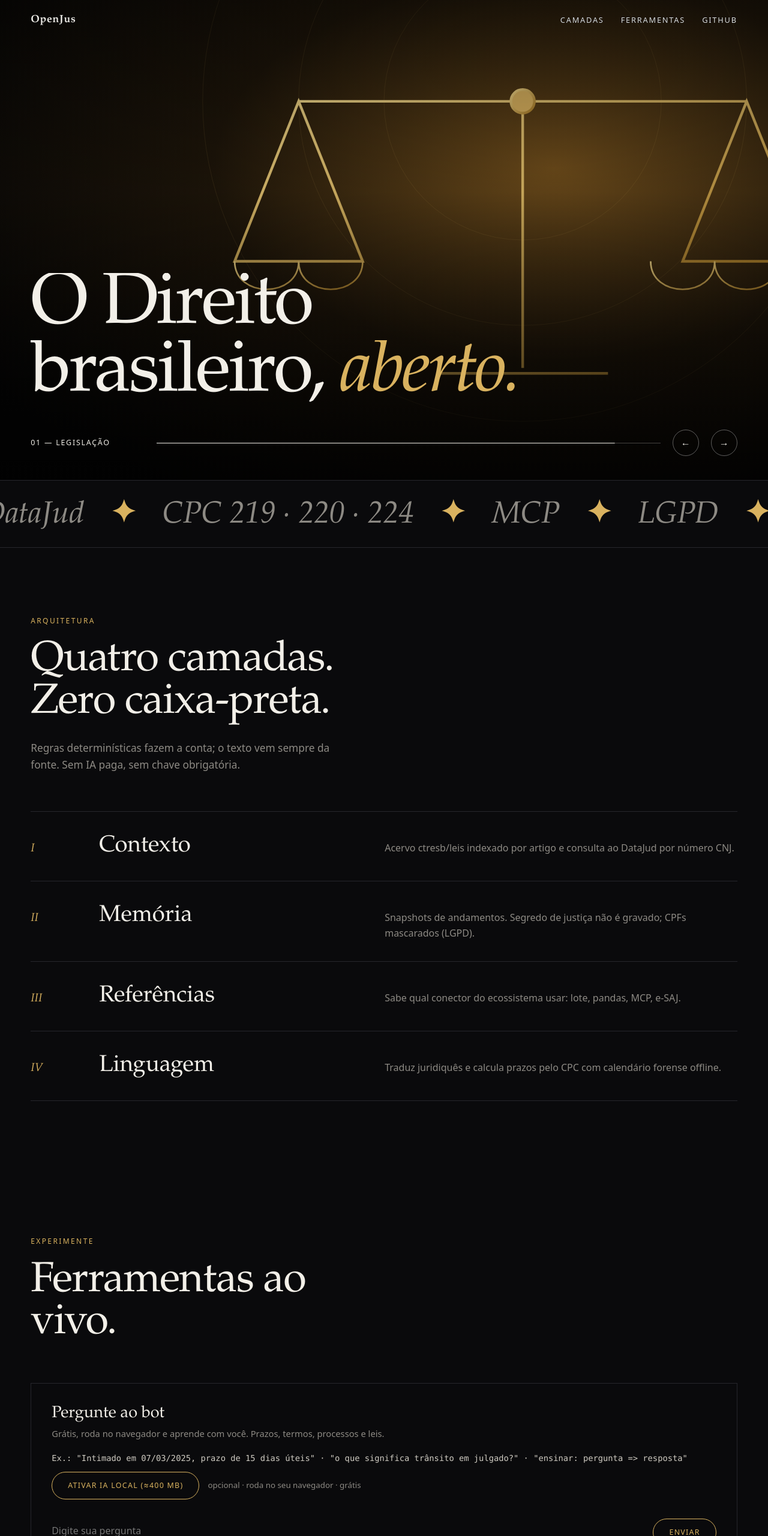
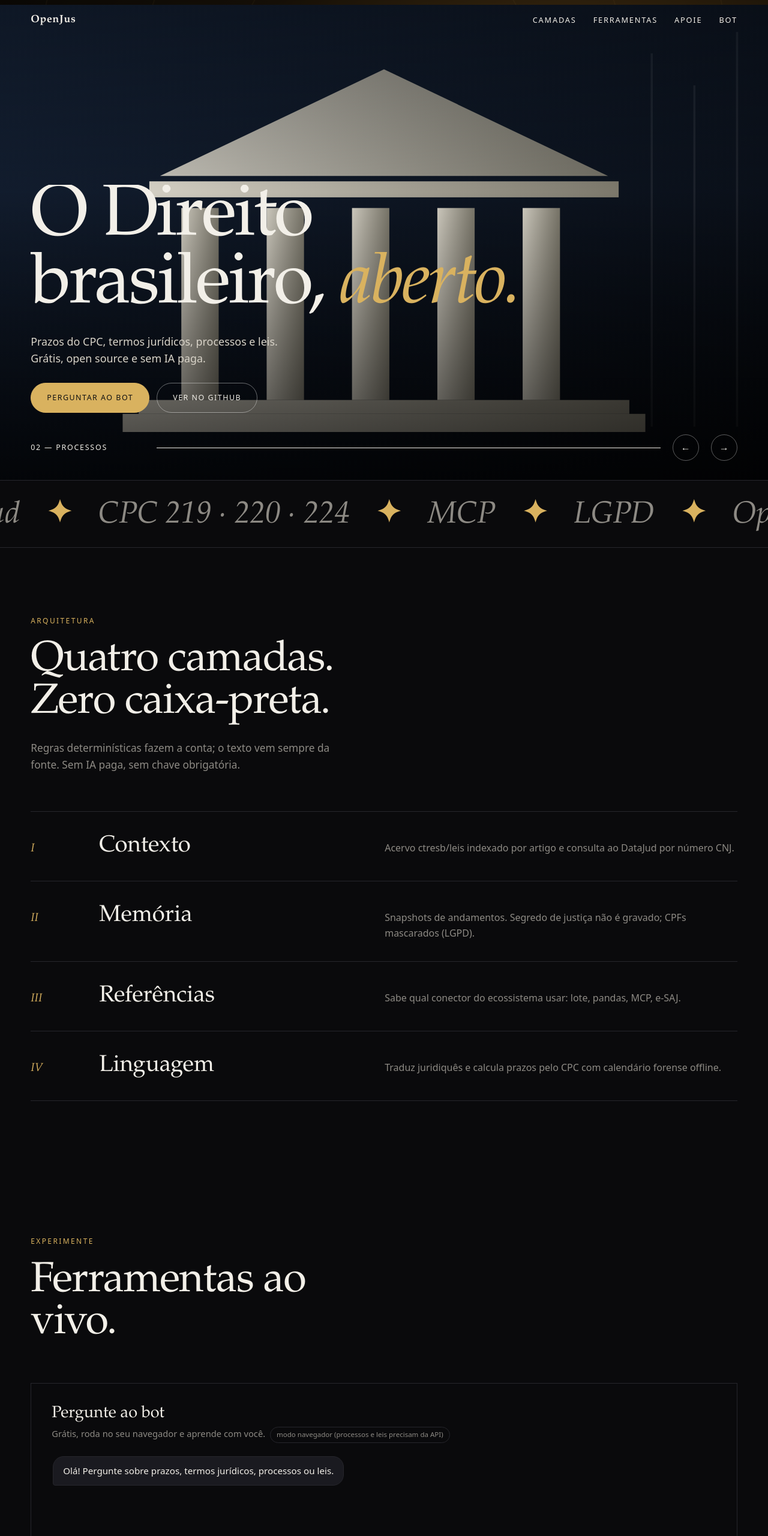
Before and after one commit to thiagollipe-web/open_jus, a plain HTML site: page site/index.html in a window 1280 px wide. Shown: the top 2560 px of the page at 60% size. Drawn offline with Linux system fonts and the light colour scheme; no server answers.

Commit message:
feat(site): hero com CTAs, chat em bolhas com sugestões, status da API, tradutor offline, seção Apoie com Pix e nav fixa (#4)
Claude-Session: https://claude.ai/code/session_01KWEXHaLhN6UwVYjnmKmagt

Co-authored-by: Claude <noreply@anthropic.com>

```diff
--- a/site/index.html
+++ b/site/index.html
@@ -13,7 +13,8 @@ body{background:var(--ink);color:var(--fg);font:16px/1.6 var(--sans);overflow-x:
 a{color:inherit}::selection{background:var(--ac);color:#000}
 :focus-visible{outline:2px solid var(--ac);outline-offset:3px}
 /* nav */
-nav{position:fixed;inset:0 0 auto;z-index:50;display:flex;justify-content:space-between;align-items:center;padding:22px 4vw;mix-blend-mode:difference}
+nav{position:fixed;inset:0 0 auto;z-index:50;display:flex;justify-content:space-between;align-items:center;padding:22px 4vw;transition:background .4s,padding .4s}
+nav.s{background:rgba(10,10,12,.82);backdrop-filter:blur(10px);padding-block:14px;border-bottom:1px solid var(--bd)}
 nav b{font:700 1.1rem var(--serif);letter-spacing:.04em}nav div{display:flex;gap:28px;font-size:.8rem;letter-spacing:.14em;text-transform:uppercase}
 nav a{text-decoration:none}nav a:hover{opacity:.6}
 @media(max-width:640px){nav div a:not(:last-child){display:none}}
@@ -26,18 +27,24 @@ nav a{text-decoration:none}nav a:hover{opacity:.6}
 @keyframes push{from{transform:translateY(0) scale(1)}to{transform:translateY(-8%) scale(1.08)}}
 .slide svg{position:absolute;inset:0;width:100%;height:100%;object-fit:cover}
 .slide .veil{position:absolute;inset:0;background:linear-gradient(180deg,rgba(0,0,0,.35),rgba(0,0,0,.05) 40%,rgba(0,0,0,.75))}
-.hero h1{position:absolute;z-index:10;left:4vw;right:4vw;bottom:15vh;font:400 clamp(2.6rem,9.5vw,9.5rem)/.92 var(--serif);letter-spacing:-.03em;pointer-events:none}
+.htxt{position:absolute;z-index:10;left:4vw;right:4vw;bottom:14vh}
+.hero h1{font:400 clamp(2.6rem,9.5vw,9.5rem)/.92 var(--serif);letter-spacing:-.03em}
+.sub{max-width:44ch;color:#d8d3c8;margin-top:22px;font-size:clamp(1rem,1.4vw,1.15rem);opacity:0;animation:fade 1s .9s forwards}
+.ctas{display:flex;flex-wrap:wrap;gap:12px;margin-top:26px;opacity:0;animation:fade 1s 1.1s forwards}
+@keyframes fade{to{opacity:1}}
+.btn{display:inline-block;padding:14px 26px;border-radius:99px;border:1px solid rgba(255,255,255,.4);text-decoration:none;font-size:.78rem;letter-spacing:.12em;text-transform:uppercase;transition:.35s}
+.btn:hover{border-color:var(--ac);color:var(--ac)}.btn.solid{background:var(--ac);border-color:var(--ac);color:#111}.btn.solid:hover{background:transparent;color:var(--ac)}
 .hero h1 em{color:var(--ac);font-style:italic}
 .hero h1 span{display:block;overflow:hidden}.hero h1 span i{display:block;font-style:inherit;transform:translateY(105%);animation:up 1.2s var(--ease) .3s forwards}
 .hero h1 span:nth-child(2) i{animation-delay:.45s}
 @keyframes up{to{transform:none}}
-.hud{position:absolute;z-index:10;left:4vw;right:4vw;bottom:5vh;display:flex;align-items:center;gap:20px;font-size:.78rem;letter-spacing:.14em;text-transform:uppercase}
+.hud{position:absolute;z-index:10;left:4vw;right:4vw;bottom:4vh;display:flex;align-items:center;gap:20px;font-size:.78rem;letter-spacing:.14em;text-transform:uppercase}
 .bar{flex:1;height:1px;background:rgba(255,255,255,.25);position:relative;overflow:hidden}
 .bar i{position:absolute;inset:0;background:var(--fg);transform-origin:left;transform:scaleX(0)}
 .bar i.run{animation:fill 5.5s linear forwards}@keyframes fill{to{transform:scaleX(1)}}
 .hud button{background:none;border:1px solid rgba(255,255,255,.35);color:var(--fg);width:44px;height:44px;border-radius:50%;cursor:pointer;font-size:1rem;transition:.3s}
 .hud button:hover{background:var(--fg);color:#000}
-#cap{min-width:190px}
+#cap{min-width:190px}@media(max-width:640px){#cap{min-width:0;font-size:.68rem}.htxt{bottom:13vh}.hud button{width:38px;height:38px}}
 /* marquee */
 .mq{border-block:1px solid var(--bd);overflow:hidden;padding:22px 0;white-space:nowrap}
 .mq div{display:inline-block;animation:mq 28s linear infinite;font:italic 400 clamp(1.6rem,4vw,3.2rem) var(--serif);color:var(--mut)}
@@ -60,6 +67,22 @@ input,button.go{font:inherit;color:var(--fg);background:transparent;border:0;bor
 input:focus{outline:0;border-color:var(--ac)}input[type=checkbox]{width:auto;margin-right:8px}label{font-size:.9rem;color:var(--mut)}
 button.go{width:auto;margin-top:12px;border:1px solid var(--ac);color:var(--ac);padding:12px 26px;border-radius:99px;cursor:pointer;letter-spacing:.1em;text-transform:uppercase;font-size:.78rem;transition:.35s}
 button.go:hover{background:var(--ac);color:#000}.row{display:flex;gap:14px;align-items:end}.row input{flex:1}
+#chat{display:flex;flex-direction:column;gap:10px;max-height:420px;min-height:160px;overflow:auto;padding:4px 2px 12px;scroll-behavior:smooth}
+.msg{max-width:85%;padding:12px 16px;border-radius:18px;white-space:pre-wrap;font-size:.95rem;line-height:1.5;animation:pop .35s var(--ease)}
+.msg.u{align-self:flex-end;background:var(--ac);color:#111;border-bottom-right-radius:4px}
+.msg.b{align-self:flex-start;background:#1a1a20;border:1px solid var(--bd);border-bottom-left-radius:4px}
+@keyframes pop{from{opacity:0;transform:translateY(8px)}}
+.dots span{display:inline-block;width:6px;height:6px;margin:0 2px;border-radius:50%;background:var(--mut);animation:blink 1s infinite}
+.dots span:nth-child(2){animation-delay:.2s}.dots span:nth-child(3){animation-delay:.4s}@keyframes blink{50%{opacity:.2}}
+.chips{display:flex;gap:8px;overflow-x:auto;padding:6px 0 4px;scrollbar-width:none}
+.chips button{flex:none;background:transparent;color:var(--fg);border:1px solid var(--bd);border-radius:99px;padding:8px 14px;font:inherit;font-size:.82rem;cursor:pointer;transition:.3s}
+.chips button:hover{border-color:var(--ac);color:var(--ac)}
+.slm{display:flex;flex-wrap:wrap;gap:10px;align-items:center;margin-top:10px}.slm small{color:var(--mut)}
+.link{background:none;border:0;color:var(--ac);font:inherit;font-size:.85rem;cursor:pointer;padding:6px 0;text-decoration:underline}
+.pill{display:inline-block;font-size:.72rem;padding:3px 10px;border-radius:99px;border:1px solid var(--bd);color:var(--mut);margin-left:4px}
+.pill.ok{border-color:#3d7a4a;color:#7fd093}.need{font-size:.75rem;color:var(--mut)}
+#apoie .pix{margin-top:30px;display:flex;flex-wrap:wrap;gap:12px;align-items:center}
+#apoie code{font-size:.72rem;color:var(--mut);word-break:break-all;max-width:60ch;display:block}
 pre{white-space:pre-wrap;font:.86rem/1.55 ui-monospace,Menlo,monospace;color:#cfcbc2;margin-top:18px;max-height:300px;overflow:auto}
 .wide{grid-column:1/-1}
 /* footer */
@@ -74,7 +97,7 @@ footer p{color:var(--mut);margin-top:6vh;font-size:.85rem;max-width:70ch}
 </head>
 <body>
 <div id="cur"></div>
-<nav><b>OpenJus</b><div><a href="#camadas">Camadas</a><a href="#ferramentas">Ferramentas</a><a href="https://github.com/thiagollipe-web/open_jus">GitHub</a></div></nav>
+<nav><b>OpenJus</b><div><a href="#camadas">Camadas</a><a href="#ferramentas">Ferramentas</a><a href="#apoie">Apoie</a><a href="#bot">Bot</a></div></nav>
 
 <header class="hero" id="hero" aria-label="Apresentação">
   <!-- Slide 1: balança -->
@@ -83,10 +106,10 @@ footer p{color:var(--mut);margin-top:6vh;font-size:.85rem;max-width:70ch}
       <radialGradient id="a" cx="70%" cy="35%" r="80%"><stop offset="0" stop-color="#6b4a1a"/><stop offset=".5" stop-color="#1c1409"/><stop offset="1" stop-color="#050505"/></radialGradient>
       <linearGradient id="g1" x1="0" y1="0" x2="1" y2="1"><stop offset="0" stop-color="#f3d98b"/><stop offset="1" stop-color="#a77a26"/></linearGradient></defs>
       <rect width="1600" height="900" fill="url(#a)"/>
-      <g stroke="url(#g1)" stroke-width="5" fill="none" opacity=".95"><path d="M1060 190v500M900 700h320M1060 190H640M1060 190h420"/><path d="M640 190l-120 300h240zM1480 190l-120 300h240z"/><circle cx="1060" cy="190" r="22" fill="#d9b25f"/>
+      <g transform="translate(-260 40)"><g stroke="url(#g1)" stroke-width="5" fill="none" opacity=".95"><path d="M1060 190v500M900 700h320M1060 190H640M1060 190h420"/><path d="M640 190l-120 300h240zM1480 190l-120 300h240z"/><circle cx="1060" cy="190" r="22" fill="#d9b25f"/>
       <path d="M520 490c0 70 120 70 120 0M760 490c0 70-120 70-120 0" stroke-width="3"/><path d="M1360 490c0 70 120 70 120 0M1600 490c0 70-120 70-120 0" transform="translate(-60 0)" stroke-width="3"/></g>
       <g fill="none" stroke="#d9b25f" stroke-opacity=".12">
-        <circle cx="1060" cy="190" r="260"/><circle cx="1060" cy="190" r="420"/><circle cx="1060" cy="190" r="600"/></g></svg><div class="veil"></div></div>
+        <circle cx="1060" cy="190" r="260"/><circle cx="1060" cy="190" r="420"/><circle cx="1060" cy="190" r="600"/></g></g></svg><div class="veil"></div></div>
   <!-- Slide 2: colunas -->
   <div class="slide" data-cap="02 — Processos">
     <svg viewBox="0 0 1600 900" preserveAspectRatio="xMidYMid slice" aria-hidden="true"><defs>
@@ -107,7 +130,11 @@ footer p{color:var(--mut);margin-top:6vh;font-size:.85rem;max-width:70ch}
       <g stroke="#f2efe8" stroke-opacity=".3"><path d="M420 410L620 560L800 520L1180 410L1420 480"/></g>
       <g fill="#d9b25f" opacity=".85" font-family="Georgia,serif" font-size="150" font-style="italic"><text x="980" y="300">§</text><text x="240" y="260" font-size="90" opacity=".5">219</text></g></svg><div class="veil"></div></div>
 
-  <h1><span><i>O Direito</i></span><span><i>brasileiro, <em>aberto.</em></i></span></h1>
+  <div class="htxt">
+    <h1><span><i>O Direito</i></span><span><i>brasileiro, <em>aberto.</em></i></span></h1>
+    <p class="sub">Prazos do CPC, termos jurídicos, processos e leis. Grátis, open source e sem IA paga.</p>
+    <div class="ctas"><a class="btn solid" href="#bot">Perguntar ao bot</a><a class="btn" href="https://github.com/thiagollipe-web/open_jus">Ver no GitHub</a></div>
+  </div>
   <div class="hud"><span id="cap">01 — Legislação</span><div class="bar"><i id="prog"></i></div><button id="prev" aria-label="Anterior">←</button><button id="next" aria-label="Próximo">→</button></div>
 </header>
 
@@ -129,20 +156,28 @@ footer p{color:var(--mut);margin-top:6vh;font-size:.85rem;max-width:70ch}
   <span class="tag rv">Experimente</span>
   <h2 class="rv">Ferramentas ao vivo.</h2>
   <div class="tools">
-    <div class="card wide rv"><h3>Pergunte ao bot</h3><p>Grátis, roda no navegador e aprende com você. Prazos, termos, processos e leis.</p>
-      <pre id="b-log">Ex.: "Intimado em 07/03/2025, prazo de 15 dias úteis" · "o que significa trânsito em julgado?" · "ensinar: pergunta => resposta"</pre>
-      <div class="row" style="margin-bottom:10px"><button class="go" id="slm-btn" onclick="ativarSLM()">Ativar IA local (≈400 MB)</button><small id="slm-st" style="color:var(--mut);align-self:center">opcional · roda no seu navegador · grátis</small></div>
-      <div class="row"><input id="b-q" placeholder="Digite sua pergunta" aria-label="Pergunta" onkeydown="if(event.key==='Enter')bot()"><button class="go" onclick="bot()">Enviar</button></div></div>
+    <div class="card wide rv" id="bot"><h3>Pergunte ao bot</h3><p>Grátis, roda no seu navegador e aprende com você. <span id="api-st" class="pill">verificando API…</span></p>
+      <div id="chat" aria-live="polite"><div class="msg b">Olá! Pergunte sobre prazos, termos jurídicos, processos ou leis.</div></div>
+      <div class="chips"><button onclick="sug(this)">Intimado em 07/03/2025, prazo de 15 dias úteis</button><button onclick="sug(this)">O que significa trânsito em julgado?</button><button onclick="sug(this)">O que é conclusos para despacho?</button><button onclick="sug(this)">ajuda</button></div>
+      <div class="row"><input id="b-q" placeholder="Digite sua pergunta" aria-label="Pergunta" onkeydown="if(event.key==='Enter')bot()"><button class="go" onclick="bot()">Enviar</button></div>
+      <div class="slm"><button class="link" id="slm-btn" onclick="ativarSLM()">⚡ Ativar IA local</button><small id="slm-st">opcional · ≈400 MB · roda no seu aparelho · grátis</small></div></div>
     <div class="card rv"><h3>Prazos do CPC</h3><p>Arts. 219, 220 e 224. Roda no seu navegador.</p>
       <label>Intimação/publicação<input id="p-ini" type="date"></label><label>Dias<input id="p-dias" type="number" value="15" min="1"></label>
       <label><input id="p-uteis" type="checkbox" checked>Dias úteis</label><br><button class="go" onclick="prazo()">Calcular</button><pre id="p-out"></pre></div>
-    <div class="card rv"><h3>Processo</h3><p>Número CNJ → DataJud (API pública).</p>
+    <div class="card rv"><h3>Processo</h3><p>Número CNJ → DataJud (API pública). <span class="need">precisa da API</span></p>
       <input id="c-num" placeholder="NNNNNNN-DD.AAAA.J.TT.OOOO" aria-label="Número CNJ"><button class="go" onclick="processo()">Consultar</button><pre id="c-out"></pre></div>
-    <div class="card rv"><h3>Legislação</h3><p>Busca no acervo indexado.</p>
+    <div class="card rv"><h3>Legislação</h3><p>Busca no acervo indexado. <span class="need">precisa da API</span></p>
       <input id="l-q" placeholder="ex.: prazo contestação" aria-label="Busca"><button class="go" onclick="leis()">Buscar</button><pre id="l-out"></pre></div>
-    <div class="card rv"><h3>Juridiquês → português</h3><p>Entenda a movimentação.</p>
+    <div class="card rv"><h3>Juridiquês → português</h3><p>Entenda a movimentação. Funciona offline.</p>
       <input id="t-q" placeholder="ex.: conclusos para despacho" aria-label="Movimento"><button class="go" onclick="traduzir()">Traduzir</button><pre id="t-out"></pre></div>
   </div>
+</section>
+
+<section id="apoie">
+  <span class="tag rv">Apoie</span>
+  <h2 class="rv">Gostou? Ajude o projeto a crescer.</h2>
+  <p class="lead rv">O OpenJus é gratuito e mantido no tempo livre. Qualquer valor via Pix ajuda.</p>
+  <div class="pix rv"><button class="go" id="pix-btn" onclick="copiarPix()">Copiar Pix</button><code id="pix">00020126360014br.gov.bcb.pix0114+55119864553905204000053039865802BR5921Thiago Fillipe Soares6009Sao Paulo62230519daqr25678757257972763047D53</code></div>
 </section>
 
 <footer>
@@ -152,11 +187,19 @@ footer p{color:var(--mut);margin-top:6vh;font-size:.85rem;max-width:70ch}
 
 <script>
 const $=id=>document.getElementById(id);
+// Base da API: ?api=https://sua-api no link (fica salva) ou mesma origem.
+const qsApi=new URLSearchParams(location.search).get('api');if(qsApi)localStorage.setItem('oj_api',qsApi);
+const API=(localStorage.getItem('oj_api')||'').replace(/\/$/,'');let API_OK=false;
+const _f=window.fetch.bind(window);window.fetch=(u,o)=>_f(typeof u==='string'&&u.startsWith('/api/')?API+u:u,o);
+fetch('/api/saude').then(r=>r.ok&&r.json()).then(d=>{API_OK=!!d;}).catch(()=>{}).finally(()=>{const e=$('api-st');
+  e.textContent=API_OK?'API conectada':'modo navegador (processos e leis precisam da API)';if(API_OK)e.classList.add('ok')});
+function copiarPix(){navigator.clipboard.writeText($('pix').textContent.trim()).then(()=>{$('pix-btn').textContent='Copiado ✓';setTimeout(()=>$('pix-btn').textContent='Copiar Pix',2000)})}
 const show=(id,d)=>$(id).textContent=typeof d==='string'?d:JSON.stringify(d,null,2);
 async function call(id,url,opt){try{const r=await fetch(url,opt);show(id,await r.json())}catch(e){show(id,'Erro: '+e.message+' (API offline? rode openjus-api)')}}
 const processo=()=>call('c-out','/api/processo/'+encodeURIComponent($('c-num').value));
 const leis=()=>call('l-out','/api/leis?vigentes=true&q='+encodeURIComponent($('l-q').value));
-const traduzir=()=>call('t-out','/api/traduzir?movimento='+encodeURIComponent($('t-q').value));
+function traduzir(){const q=norm($('t-q').value),k=Object.keys(GLOS).sort((a,b)=>b.length-a.length).find(k=>q.includes(norm(k)));
+  show('t-out',k?k[0].toUpperCase()+k.slice(1)+': '+GLOS[k]:'Sem tradução cadastrada para esse termo ainda.')}
 // Prazo no navegador (espelha src/openjus/prazos.py; funciona sem API)
 const D=864e5,iso=d=>d.toISOString().slice(0,10),add=(d,n)=>new Date(d.getTime()+n*D);
 function pascoa(y){const a=y%19,b=Math.floor(y/100),c=y%100,d=Math.floor(b/4),e=b%4,f=Math.floor((b+8)/25),g=Math.floor((b-f+1)/3),h=(19*a+b-d-g+15)%30,i=Math.floor(c/4),k=c%4,l=(32+2*e+2*i-h-k)%7,m=Math.floor((a+11*h+22*l)/451),mo=Math.floor((h+l-7*m+114)/31),dia=(h+l-7*m+114)%31+1;return new Date(Date.UTC(y,mo-1,dia))}
@@ -194,7 +237,7 @@ async function ativarSLM(){
     const {pipeline}=await import('https://cdn.jsdelivr.net/npm/@huggingface/transformers@3');
     SLM=await pipeline('text-generation','onnx-community/Qwen2.5-0.5B-Instruct',{dtype:'q4',device:navigator.gpu?'webgpu':'wasm',
       progress_callback:p=>{if(p.status==='progress'&&p.total)st.textContent='baixando '+(p.file||'').split('/').pop()+' '+Math.round(p.loaded/p.total*100)+'%'}});
-    st.textContent='✅ IA local ativa';bt.textContent='IA local ativa';
+    st.textContent='IA local ativa ✓';bt.textContent='⚡ IA local ativa';
   }catch(e){st.textContent='⚠️ não consegui carregar a IA local ('+e.message+'). O bot segue por regras.';bt.disabled=false}
   slmLoading=false}
 async function contexto(q){
@@ -233,10 +276,13 @@ async function responder(q){
   try{const r=await fetch('/api/chat',{method:'POST',headers:{'Content-Type':'application/json'},body:JSON.stringify({mensagens:[{role:'user',content:q}]})});
     if(r.ok){const d=await r.json();return d.resposta}}catch(e){}
   return 'Ainda não sei responder isso. Me ensine: "ensinar: pergunta => resposta".\n\n'+AJUDA}
+function addMsg(t,who){const d=document.createElement('div');d.className='msg '+who;d.textContent=t;$('chat').appendChild(d);$('chat').scrollTop=1e9;return d}
+function sug(b){$('b-q').value=b.textContent;bot()}
 async function bot(){
-  const q=$('b-q').value.trim();if(!q)return;$('b-q').value='';
-  const L=$('b-log');L.textContent+='\n\n🧑 '+q;
-  L.textContent+='\n🤖 '+await responder(q);L.scrollTop=L.scrollHeight;
+  const q=$('b-q').value.trim();if(!q)return;$('b-q').value='';addMsg(q,'u');
+  const t=addMsg('','b');t.innerHTML='<span class="dots"><span></span><span></span><span></span></span>';
+  const [r]=await Promise.all([responder(q),new Promise(ok=>setTimeout(ok,350))]);
+  t.textContent=r;$('chat').scrollTop=1e9;
 }
 $('p-ini').valueAsDate=new Date();
 // Slider com wipe (clip-path) + push parallax
@@ -252,6 +298,7 @@ $('p-ini').valueAsDate=new Date();
 // Reveal on scroll
 const io=new IntersectionObserver(es=>es.forEach(e=>{if(e.isIntersecting){e.target.classList.add('v');io.unobserve(e.target)}}),{threshold:.15});
 document.querySelectorAll('.rv').forEach((el,k)=>{el.style.transitionDelay=(k%4)*80+'ms';io.observe(el)});
+addEventListener('scroll',()=>document.querySelector('nav').classList.toggle('s',scrollY>40),{passive:true});
 // Cursor
 const cur=$('cur');addEventListener('pointermove',e=>{cur.style.left=e.clientX+'px';cur.style.top=e.clientY+'px'});
 document.querySelectorAll('a,button,input,.layer').forEach(el=>{el.addEventListener('pointerenter',()=>cur.classList.add('big'));el.addEventListener('pointerleave',()=>cur.classList.remove('big'))});
```
